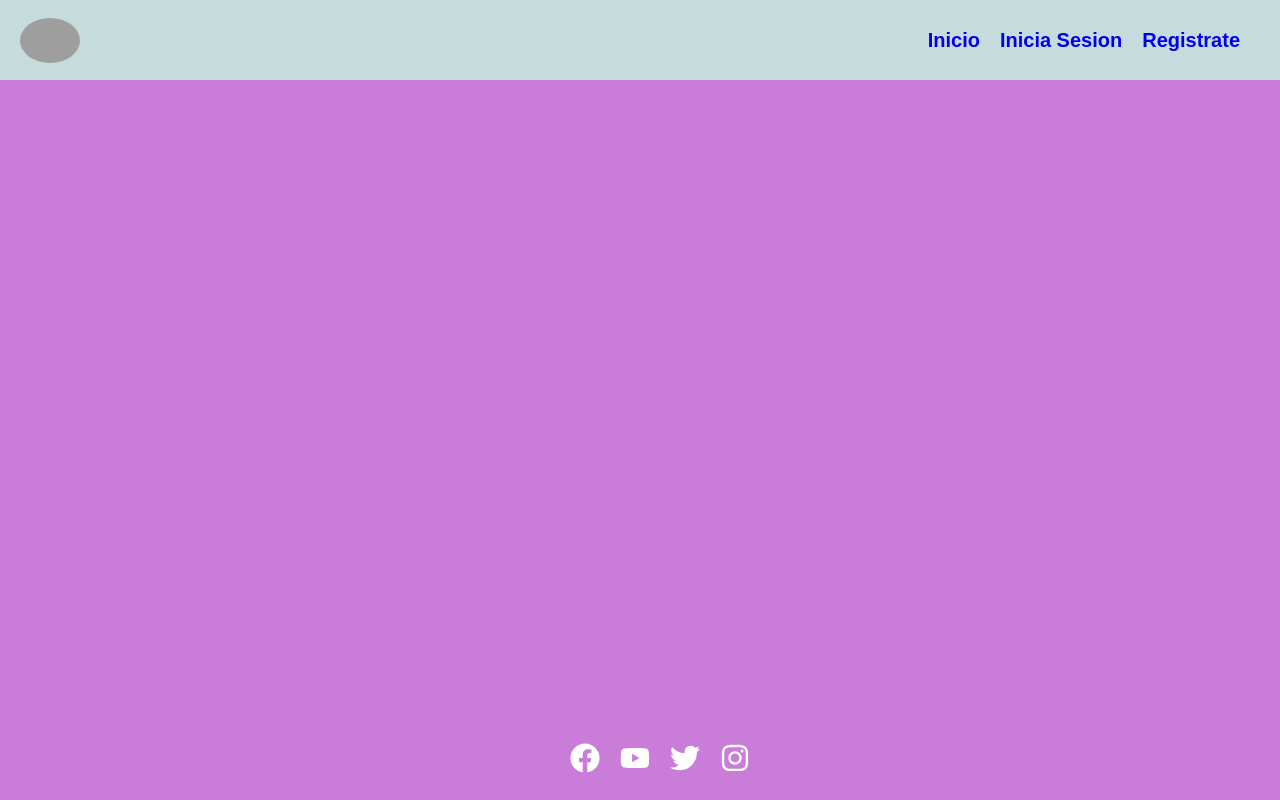
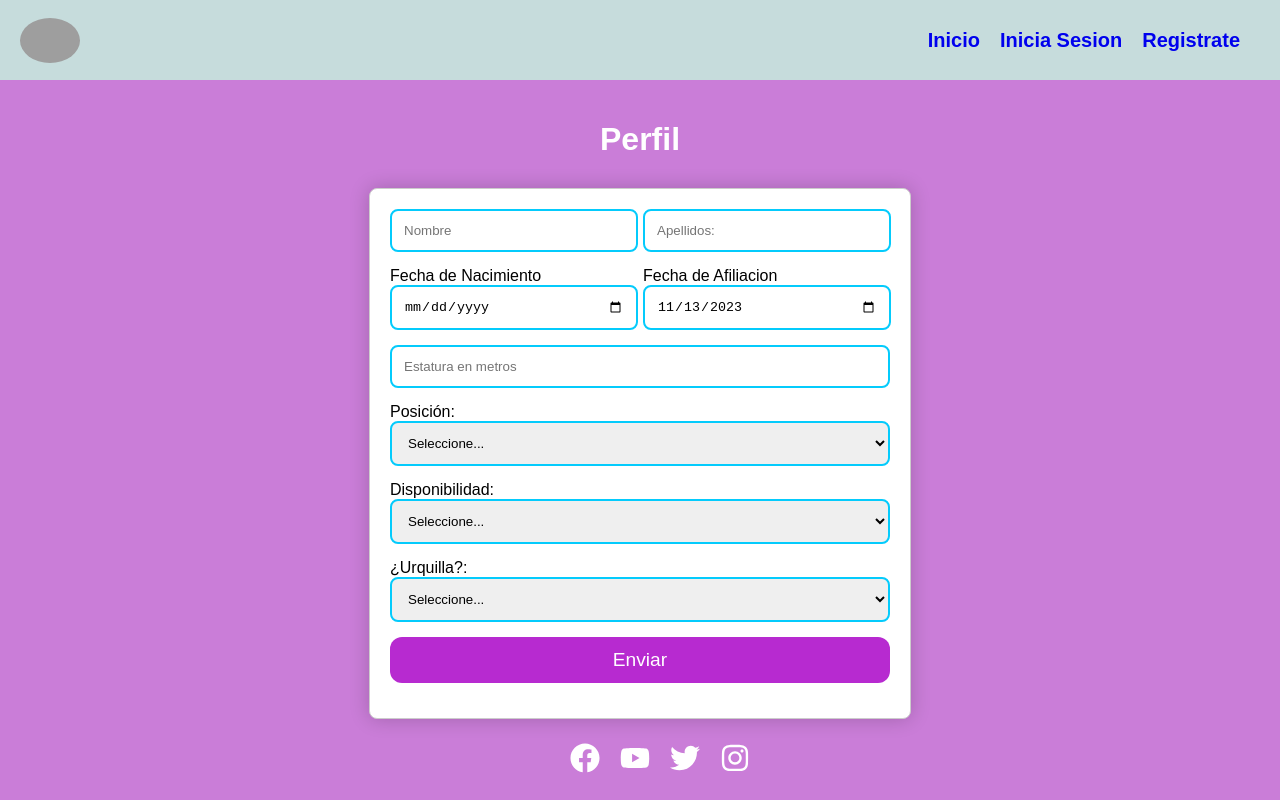
Before and after one commit to GabrielBeltran7/iglesiacatolica, a React (Vite) app: page /profile in a window 1280 px wide. Built offline with nearby package versions, Linux system fonts and the light colour scheme; grey boxes are pictures that could not be loaded.

Commit message:
creando componente profile

```diff
--- a/src/App.jsx
+++ b/src/App.jsx
@@ -6,6 +6,7 @@ import Register from './views/register/register.jsx';
 import RecoverPassword from './views/recoverPassword/recoverPassword.jsx';
 import Navbar from './components/Navbar/Navbar.jsx';
 import Footer from './components/Footer/Footer.jsx';
+import ComponentProfile from './components/componentProfile/ComponentProfile.jsx';
 
 function App() {
   return (
@@ -20,6 +21,7 @@ function App() {
           <Route path='/login' element={<Login />}/>
           <Route path='/register' element={<Register />} />
           <Route path='/passwordrecover' element={<RecoverPassword />}/>
+          <Route path='/profile' element={<ComponentProfile />}/>
         </Routes>
         <Footer/>
 
--- /dev/null
+++ b/src/components/componentProfile/ComponentProfile.jsx
@@ -0,0 +1,170 @@
+import React, { useState, useEffect } from "react";
+import style from "./ComponentProfile.module.css";
+
+const ComponentProfile = () => {
+  const [formData, setFormData] = useState({
+    nombre: "",
+    apellidos: "",
+    fechaNacimiento: "",
+    fechaAfiliacion: "",
+    estatura: "",
+    posicion: "",
+    disponibilidad: "",
+    urquilla: "",
+  });
+
+  const handleInputChange = (event) => {
+    setFormData({
+      ...formData,
+      [event.target.name]: event.target.value,
+    });
+  };
+
+  const handleFormSubmit = (e) => {
+    e.preventDefault();
+  };
+
+  useEffect(() => {
+    // Establecer la fecha actual al cargar la página
+    const today = new Date();
+    const formattedDate = today.toISOString().split("T")[0];
+    setFormData({
+      ...formData,
+      fechaAfiliacion: formattedDate,
+    });
+  }, []);
+
+  return (
+    <div className={style.container}>
+      <h2 className={style.labelTitle}>Perfil</h2>
+      <form className={style.form} onSubmit={handleFormSubmit}>
+        <div className={style.div}>
+          <div className={style.inputContainer}>
+            <label>
+              <input
+                placeholder="Nombre"
+                type="text"
+                name="nombre"
+                value={formData.nombre}
+                onChange={handleInputChange}
+                className={style.inputdiv}
+              />
+            </label>
+          </div>
+          <div className={style.inputContainer}>
+            <label>
+              <input
+                placeholder="Apellidos:"
+                type="text"
+                name="apellidos"
+                value={formData.apellidos}
+                onChange={handleInputChange}
+                className={style.inputdiv}
+              />
+            </label>
+          </div>
+        </div>
+
+
+
+        <div className={style.divdate}>
+
+        <div className={style.inputContainer}>
+          <label> Fecha de Nacimiento
+            <input
+              placeholder="Fecha de nacimiento"
+              type="date"
+              name="fechaNacimiento"
+              value={formData.fechaNacimiento}
+              onChange={handleInputChange}
+              className={style.inputdate}
+            />
+          </label>
+        </div>
+        <div className={style.inputContainer}>
+          <label> Fecha de Afiliacion
+            <input
+              placeholder="Fecha de afiliación"
+              type="date"
+              name="fechaAfiliacion"
+              value={formData.fechaAfiliacion}
+              onChange={handleInputChange}
+              className={style.inputdate}
+            />
+          </label>
+        </div>
+        </div>
+
+
+
+
+
+        <div className={style.inputContainer}>
+          <label>
+            <input
+              placeholder="Estatura en metros"
+              type="text"
+              name="estatura"
+              value={formData.estatura}
+              onChange={handleInputChange}
+              className={style.input}
+            />
+          </label>
+        </div>
+        <div className={style.inputContainer}>
+          <label>
+            Posición:
+            <select
+              name="posicion"
+              value={formData.posicion}
+              onChange={handleInputChange}
+              className={style.input}
+            >
+              <option value="">Seleccione...</option>
+              <option value="Derecha">Derecha</option>
+              <option value="Izquierda">Izquierda</option>
+            </select>
+          </label>
+        </div>
+        <div className={style.inputContainer}>
+          <label>
+            Disponibilidad:
+            <select
+              name="disponibilidad"
+              value={formData.disponibilidad}
+              onChange={handleInputChange}
+              className={style.input}
+            >
+              <option value="">Seleccione...</option>
+              <option value="Semana Mayor">Semana Mayor</option>
+              <option value="Viernes Santo">Viernes Santo</option>
+              <option value="Ambas">Ambas</option>
+            </select>
+          </label>
+        </div>
+        <div className={style.inputContainer}>
+          <label>
+            ¿Urquilla?:
+            <select
+              name="urquilla"
+              value={formData.urquilla}
+              onChange={handleInputChange}
+              className={style.input}
+            >
+              <option value="">Seleccione...</option>
+              <option value="Si">Si</option>
+              <option value="No">No</option>
+            </select>
+          </label>
+        </div>
+        <div className={style.inputContainer}>
+          <button type="submit" className={style.button}>
+            Enviar
+          </button>
+        </div>
+      </form>
+    </div>
+  );
+};
+
+export default ComponentProfile;
--- /dev/null
+++ b/src/components/componentProfile/ComponentProfile.module.css
@@ -0,0 +1,127 @@
+.container {
+    display: flex;
+    flex-direction: column;
+    justify-content: center;
+    align-items: center;
+    height: 80vh;
+    margin-bottom: 20px;
+  }
+
+  .form {
+    width: 100%;
+    max-width: 500px;
+    padding: 20px;
+    border-radius: 8px;
+    box-shadow: 0 0 20px rgba(1, 2, 2, 0.2);
+    background-color: white;
+    margin-top: 20px;
+    border: 1px solid #ccc;
+  }
+
+  .labelTitle {
+    font-size: 2rem;
+    margin-bottom: 10px;
+    color: white;
+  }
+
+  .inputContainer {
+    display: flex;
+    flex-direction: column;
+    margin-bottom: 15px;
+  }
+
+  .input {
+    width: 100%;
+    padding: 12px;
+    border-radius: 8px;
+    border: 2px solid #04cbfc;
+
+    box-sizing: border-box;
+  }.div{
+    display: flex;
+    gap:5px;
+    width: 100%;
+
+}
+  .inputdiv {
+    width: 15.5rem;
+    padding: 12px;
+    border-radius: 8px;
+    border: 2px solid #04cbfc;
+    box-sizing: border-box;
+  }
+  .divdate{
+    display: flex;
+    gap:5px;
+    width: 100%;
+
+}
+  .inputdate {
+    width: 15.5rem;
+    padding: 12px;
+    border-radius: 8px;
+    border: 2px solid #04cbfc;
+    box-sizing: border-box;
+  }
+
+  .icon {
+    margin-right: 8px;
+    font-size: 1.2em;
+    color: rgb(183, 42, 208);
+    margin-top: -16px;
+  }
+
+  .button {
+    width: 100%;
+    padding: 12px;
+    border-radius: 12px;
+    border: none;
+    background-color: rgb(183, 42, 208);
+    color: #fff;
+    cursor: pointer;
+    font-size: 1.2rem;
+    transition: background-color 0.3s ease;
+  }
+
+  .button:hover {
+    background-color: #2980b9;
+  }
+
+  .bodyContainer {
+    display: flex;
+    justify-content: flex-start;
+  }
+
+  @media screen and (max-width: 768px) {
+    .form {
+      width: 85%;
+      max-width: none;
+    }
+    .bodyContainer {
+      margin-left: 0;
+      justify-content: center;
+    }.div{
+        display: flex;
+        flex-direction: column;
+        width: 100%;
+    } .inputdiv {
+        width: 100%;
+        padding: 12px;
+        border-radius: 8px;
+        border: 2px solid #04cbfc;
+
+        box-sizing: border-box;
+      }.divdate{
+        display: flex;
+        flex-direction: column;
+        width: 100%;
+    } .inputdate {
+        width: 100%;
+        padding: 12px;
+        border-radius: 8px;
+        border: 2px solid #04cbfc;
+
+        box-sizing: border-box;
+      }
+
+  }
--- a/src/components/componentRegisters/componentRegister.jsx
+++ b/src/components/componentRegisters/componentRegister.jsx
@@ -10,8 +10,16 @@ import style from "./componentRegister.module.css";
 import BackButton from "../backButton/backButton";
 import { auth } from "../../../api/firebase/FirebaseConfig/FirebaseConfig.js";
 import { createUserWithEmailAndPassword } from "firebase/auth";
+import { useNavigate } from "react-router-dom";
 
 const componentRegister = () => {
+
+  const navigate = useNavigate();
+
+  const navigateProfile = () => {
+    navigate("/profile");
+  };
+
   const [input, setInput] = useState({
     email: "",
     password: "",
@@ -76,6 +84,7 @@ const componentRegister = () => {
           timerProgressBar: true,
           timer: 4500,
         });
+        navigateProfile()
       } catch (error) {
 
         if (error.code === 'auth/email-already-in-use') {
```
Also changed, not shown: src/components/componentLogin/componentLogin.jsx (line endings or trailing spaces).
